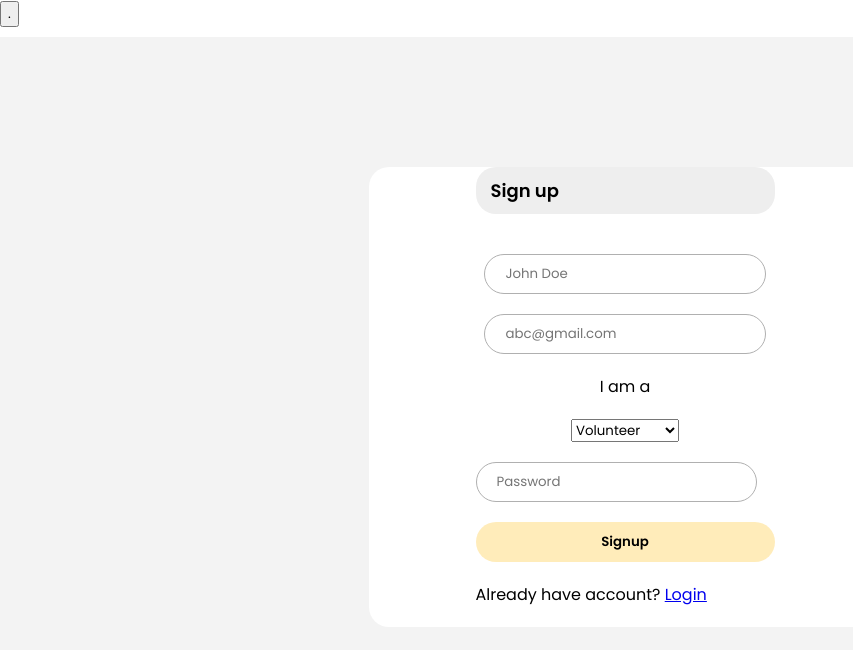
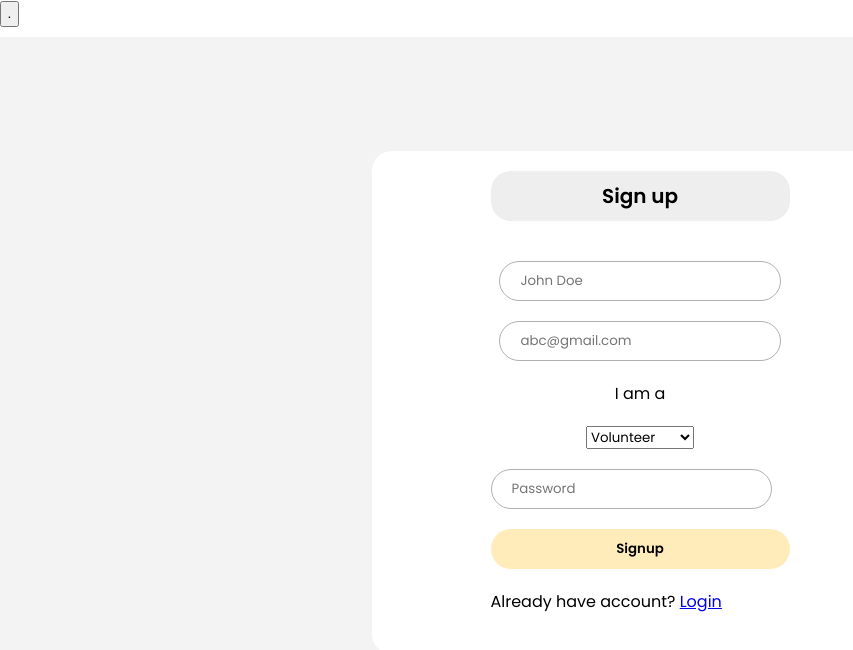
Before and after one commit to jamaljm/BonAppetit, a React (Create React App) app: page / in a window 1280 px wide. Shown: the top 650 px of the page, without its empty margins (0-853 px from the left). Built offline with nearby package versions, Linux system fonts and the light colour scheme.

Commit message:
new changes

```diff
--- a/src/components/signin.css
+++ b/src/components/signin.css
@@ -2,7 +2,9 @@
     width: 100%;
     height: 90vh;
     display: flex;
+    flex-direction: column;
     background: rgb(243, 243, 243);
+    padding: 20px;
     justify-content: center;
     gap: 30px;
         align-items: center;
@@ -13,6 +15,8 @@
     background: #fff;
     border-radius: 20px;
     display: flex;
+    flex-direction: column;
+    padding: 20px;
     align-items: center;
         justify-content: center;
 
@@ -48,10 +52,11 @@ input {
             border-radius: 20px;
 }
 .signupheading{
-    font-size: 18px;
+    font-size: 20px;
     font-weight: 600;
     color: #000;
     background: #eeeeee;
     padding: 10px 15px;
+    text-align: center;
     border-radius: 20px;
 }
```
